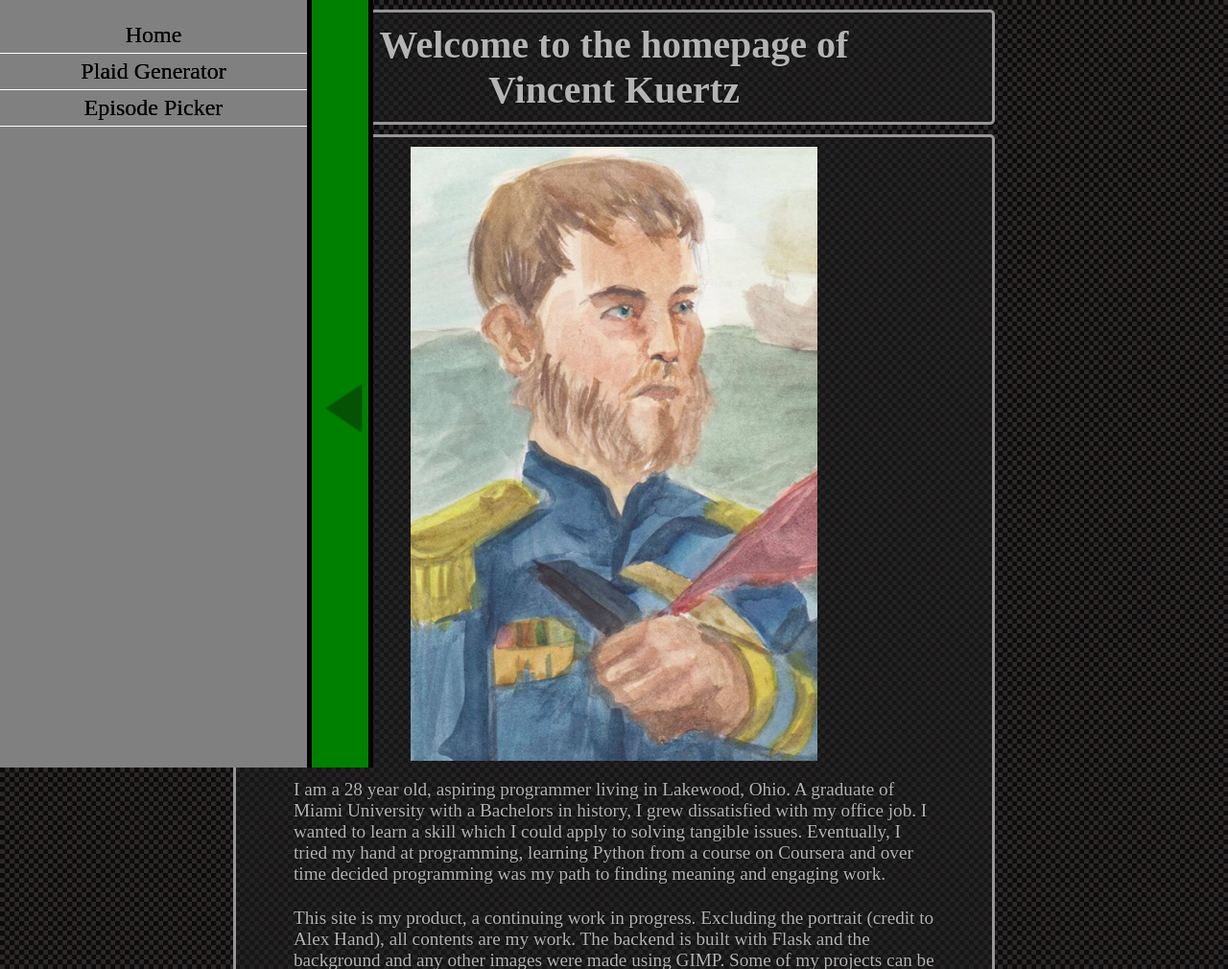
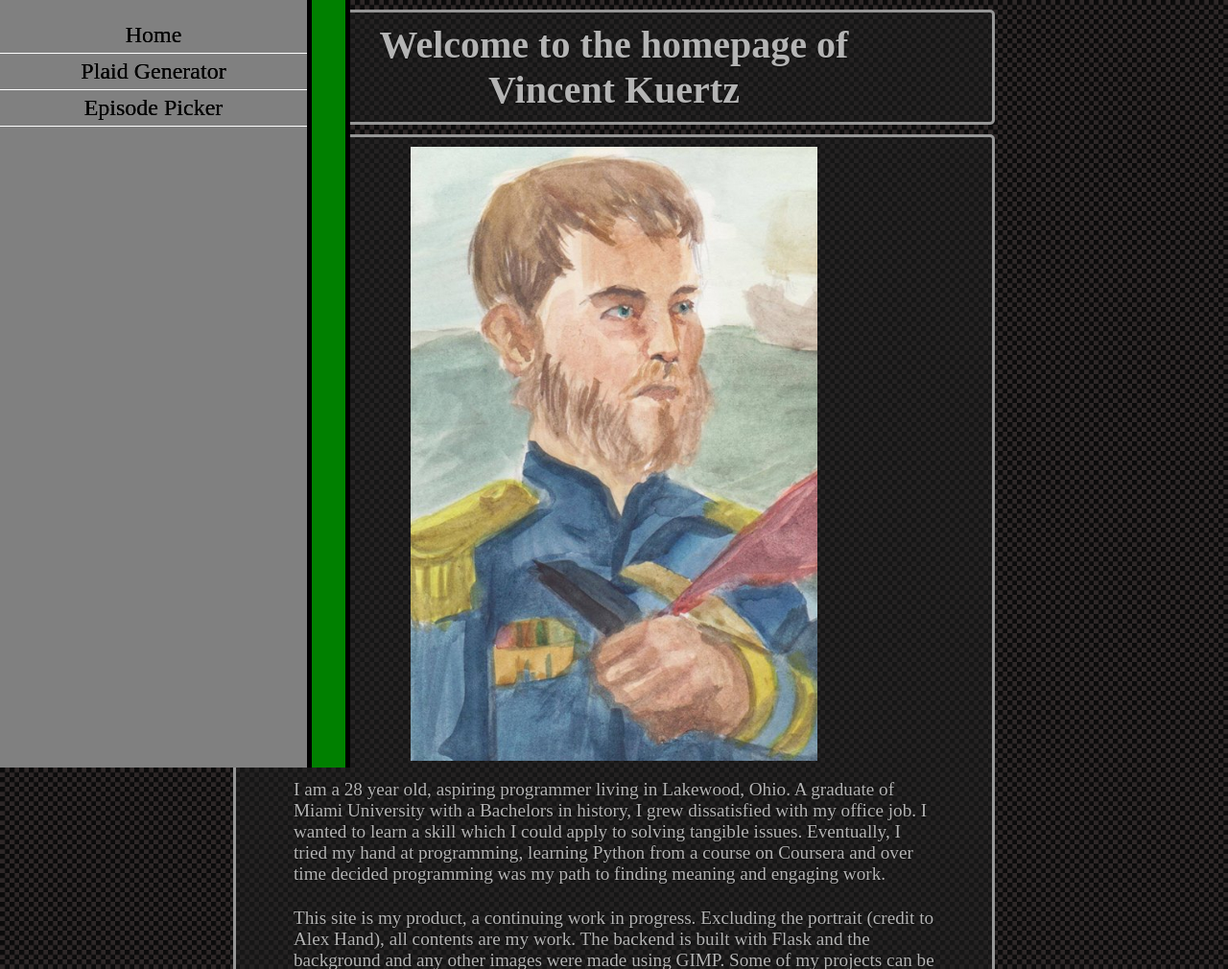
Before and after one commit to kuertzva/full-site, a Flask app: page / in a window 1280 px wide. Shown: the top 1010 px of the page at 96% size. Run offline with Flask 2, Linux system fonts and the light colour scheme.

Commit message:
changed side bar

```diff
--- a/static/main-style.css
+++ b/static/main-style.css
@@ -88,7 +88,7 @@ h3 {
   top: 0;
   left: -25vw;
   position: fixed;
-  width: 30vw;
+  width: calc(25vw + 40px);
   height: 100%;
   background-color: green;
   z-index: 3;
```
